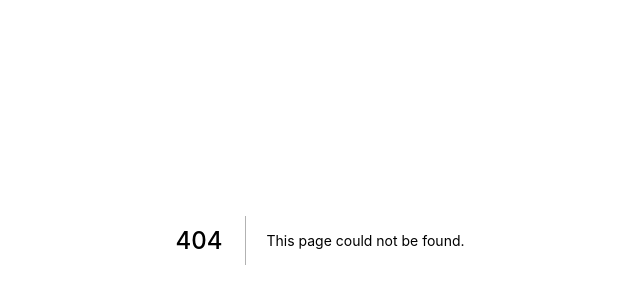
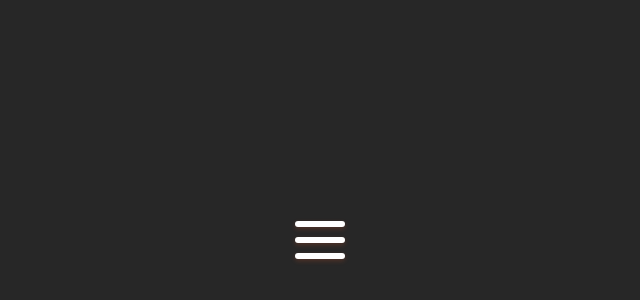
Before and after one commit to thalesms2/chamber, a Next.js app: page /css/ham-animation in a window 1280 px wide. Before the commit this address had no page. Shown: the part 160-460 px from the top of the page, without its empty margins (320-960 px from the left). Built offline with nearby package versions, Linux system fonts and the light colour scheme; a web font is replaced by a local one.

Commit message:
added ham-animation

```diff
--- /dev/null
+++ b/pages/css/ham-animation.tsx
@@ -0,0 +1,77 @@
+import type { NextPage } from 'next'
+import styled from 'styled-components'
+
+import BasicLayout from 'layout/Basic'
+import { useState } from 'react'
+
+interface HamProps {
+    active?: boolean
+}
+
+const Wrapper = styled.div`
+    background-color: #272727;
+    display: flex;
+    justify-content: center;
+    align-items: center;
+    min-height: 100vh;
+`
+
+const HamButton = styled.div<HamProps>`
+    position: relative;
+    display: flex;
+    justify-content: center;
+    align-items: center;
+    width: 80px;
+    height: 80px;
+    cursor: pointer;
+    transition: all .5s ease-in-out;
+    div {
+        width: 50px;
+        height: 6px;
+        background-color: #fff;
+        border-radius: 5px;
+        box-shadow: ${props => props.active ? "none" : "0 2px 5px rgba(255,101,47,.2)"};
+        transition: all .5s ease-in-out;
+        ${props => props.active ? "transform: translateX(-50px);" : ""}
+        ${props => props.active ? "background: transparent;" : ""}
+    }
+    div::before,
+    div::after {
+        content: '';
+        position: absolute;
+        width: 50px;
+        height: 6px;
+        background-color: #fff;
+        border-radius: 5px;
+        box-shadow: 0 2px 5px rgba(255,101,47,.2);
+        transition: all .5s ease-in-out;
+    }
+    div::before {
+        transform: ${props => props.active ? "rotate(45deg) translate(35px, -35px)" : "translateY(-16px)"};
+    }
+    div::after {
+        transform: ${props => props.active ? "rotate(-45deg) translate(35px, 35px)" : "translateY(16px)"};
+    }
+    .open div {
+        transform: translateX(-50px);
+        background: transparent;
+    }
+`
+
+const Home: NextPage = () => {
+    const [active, setActive] = useState(false)
+    function handleClick() {
+        active ? setActive(false) : setActive(true)
+    }
+    return (
+        <BasicLayout>
+            <Wrapper>
+                <HamButton active={active} onClick={(e) => handleClick()}>
+                    <div></div>
+                </HamButton>
+            </Wrapper>
+        </BasicLayout>
+    )
+}
+
+export default Home
```
